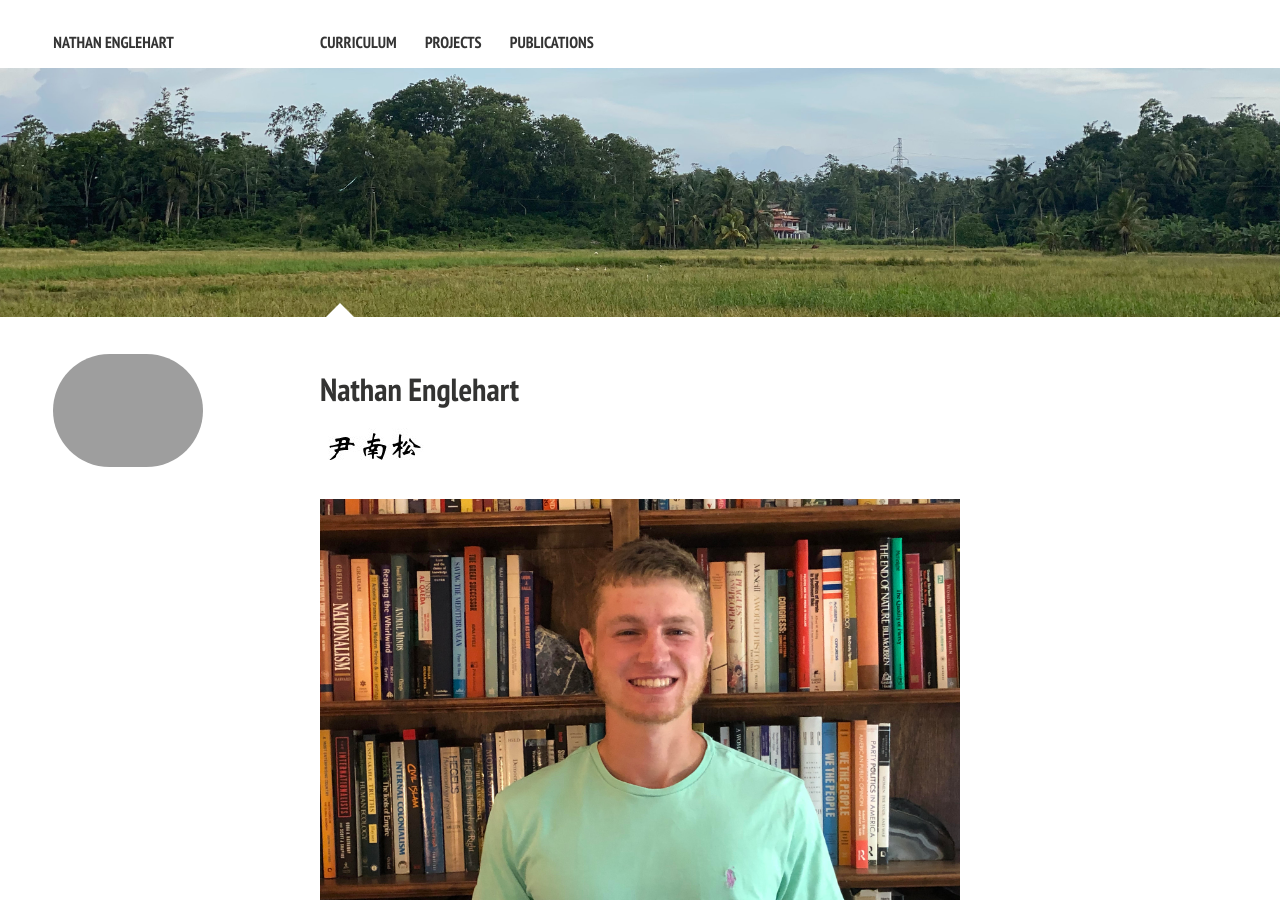
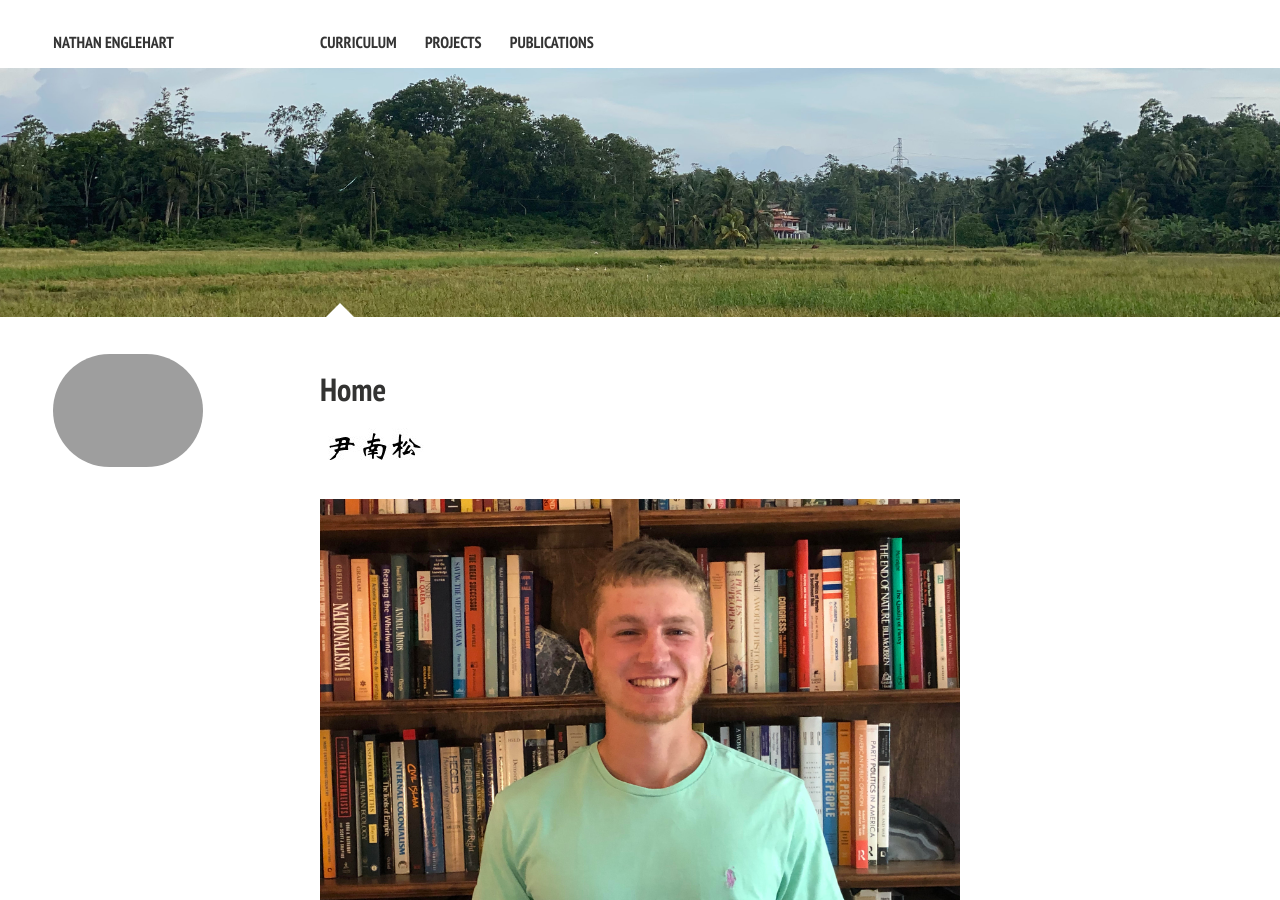
Before and after one commit to nathanenglehart/nathanenglehart.github.io, a Jekyll site: the page built from index.md, in a window 1280 px wide and 900 px high. Built offline with Jekyll 4.4.1, drawn with Linux system fonts in a browser that asks for light colours; nearby versions of some CDN libraries.

Commit message:
Update index.md

```diff
--- a/index.md
+++ b/index.md
@@ -1,6 +1,6 @@
 ---
 layout: home2
-title: Nathan Englehart
+title: Home
 description: "Nathan Englehart's website"
 tags: [Jekyll, theme, responsive, blog, template]
 image:
```
